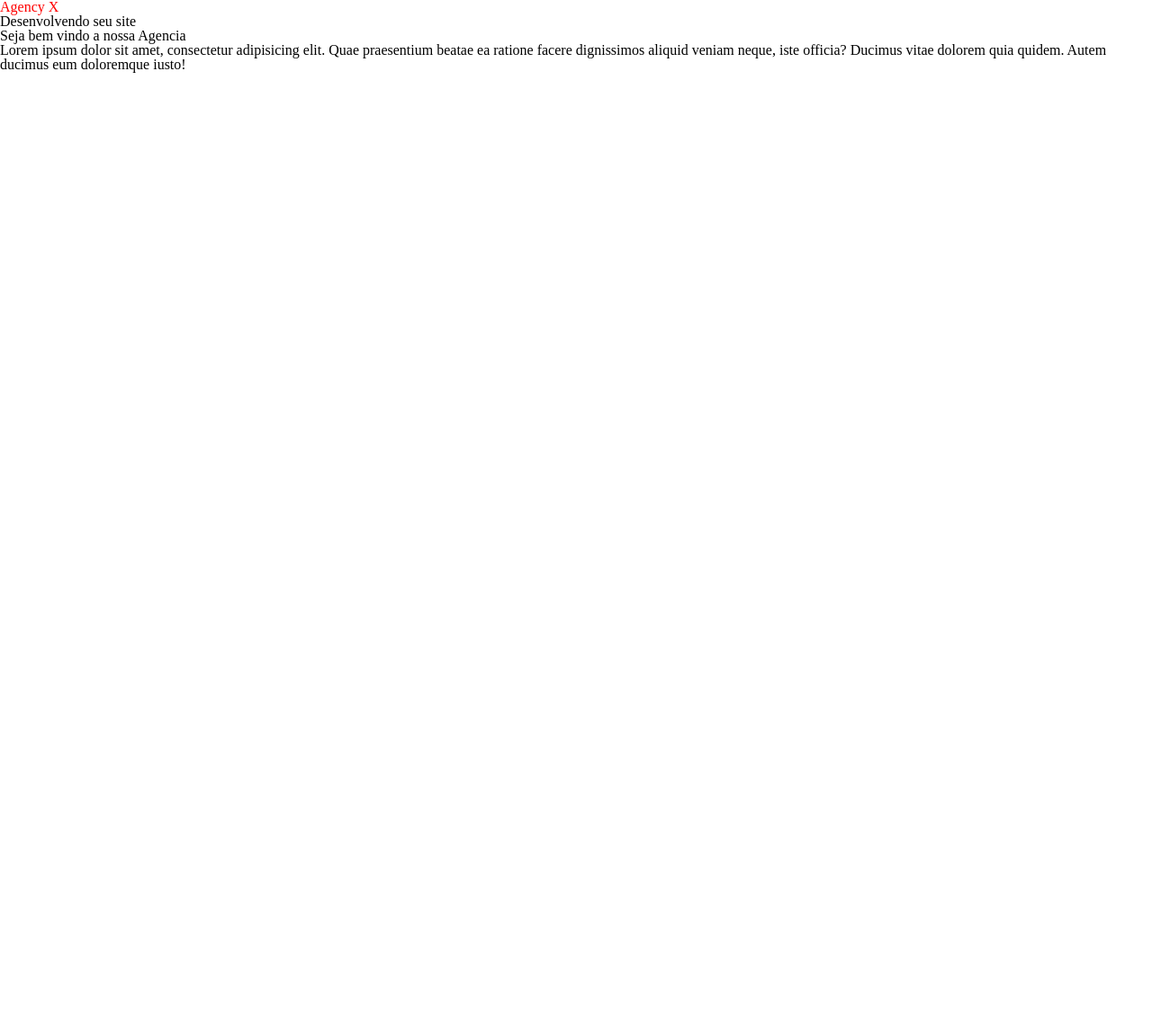
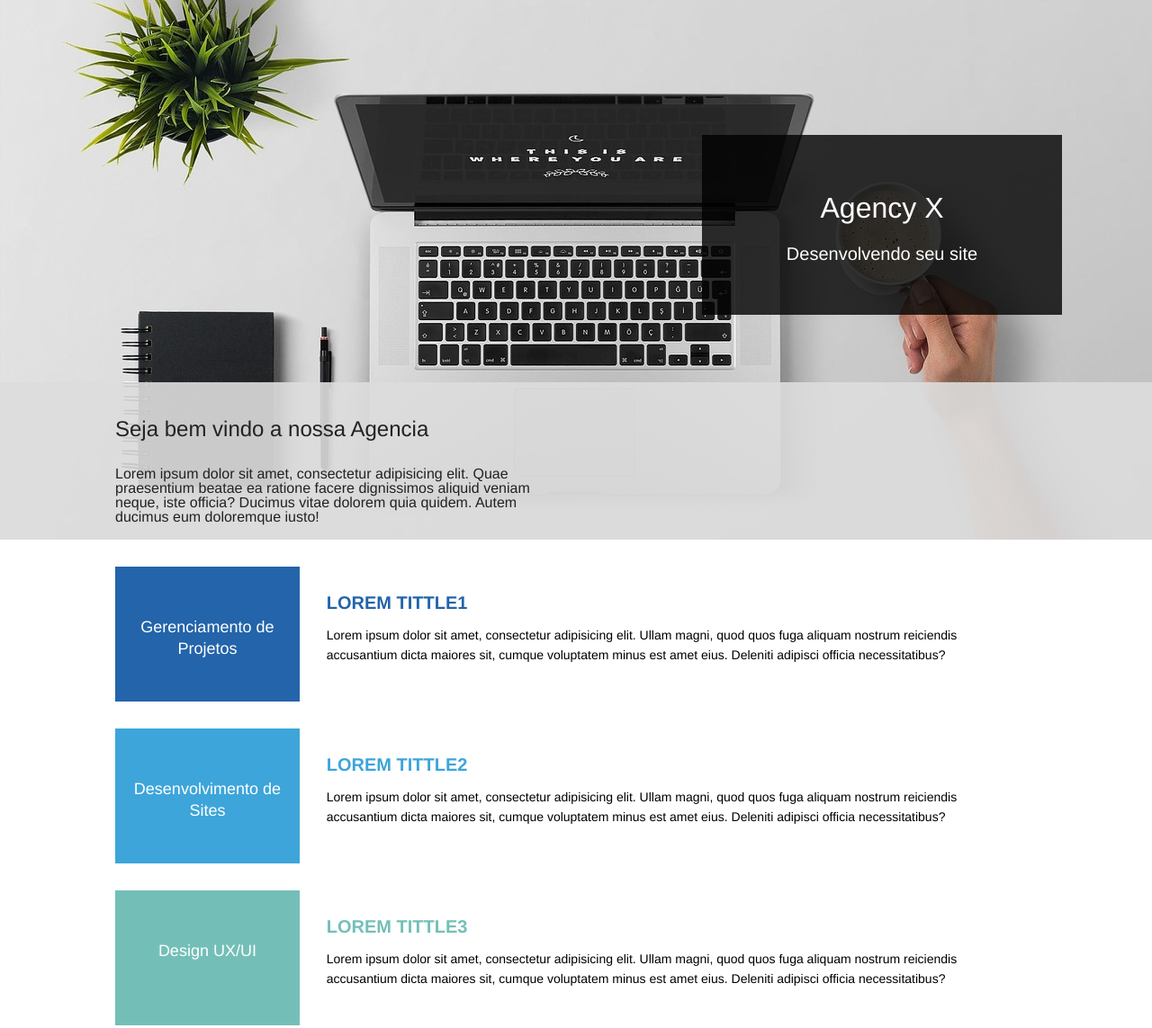
Before and after one commit to Romulo-Queiroz/Agency-model, a plain HTML site: page Agency-projeto/index.html in a window 1280 px wide. Shown: the whole page at 90% size. Before the commit the page ends 800 px from the top, so only its background shows below. Drawn offline with Linux system fonts and the light colour scheme.

Commit message:
Servicos css done

```diff
--- a/Agency-projeto/index.html
+++ b/Agency-projeto/index.html
@@ -28,11 +28,45 @@
                     <div class="company-info-background"></div>
                     <div class="company-info-titlebox">
                         <h2>Seja bem vindo a nossa Agencia</h2>
-                        <p>Lorem ipsum dolor sit amet, consectetur adipisicing elit. Quae praesentium beatae ea ratione facere dignissimos aliquid veniam neque, iste officia? Ducimus vitae dolorem quia quidem. Autem ducimus eum doloremque iusto!</p>
+                        <p>Lorem ipsum dolor sit amet, consectetur adipisicing elit. Quae praesentium beatae ea ratione
+                            facere dignissimos aliquid veniam neque, iste officia? Ducimus vitae dolorem quia quidem.
+                            Autem ducimus eum doloremque iusto!</p>
                     </div>
                 </div>
             </div>
         </header>
+        <!-- seção com os serviços prestados -->
+        <section>
+            <div class="service-container">
+                <div class="service-box">
+                    <div class="service-title" id="gerenciamento-box">
+                        <p>Gerenciamento de Projetos</p>
+                    </div>
+                    <div class="service-description">
+                        <h3 id="gerenciamento-title">LOREM TITTLE1</h3>
+                        <p>Lorem ipsum dolor sit amet, consectetur adipisicing elit. Ullam magni, quod quos fuga aliquam nostrum reiciendis accusantium dicta maiores sit, cumque voluptatem minus est amet eius. Deleniti adipisci officia necessitatibus?</p>
+                    </div>
+                </div>
+                <div class="service-box">
+                    <div class="service-title" id="dev-box">
+                        <p>Desenvolvimento de Sites</p>
+                    </div>
+                    <div class="service-description">
+                        <h3 id="dev-title">LOREM TITTLE2</h3>
+                        <p>Lorem ipsum dolor sit amet, consectetur adipisicing elit. Ullam magni, quod quos fuga aliquam nostrum reiciendis accusantium dicta maiores sit, cumque voluptatem minus est amet eius. Deleniti adipisci officia necessitatibus?</p>
+                    </div>
+                </div>
+                <div class="service-box">
+                    <div class="service-title" id="design-box">
+                        <p>Design UX/UI</p>
+                    </div>
+                    <div class="service-description">
+                        <h3 id="design-title">LOREM TITTLE3</h3>
+                        <p>Lorem ipsum dolor sit amet, consectetur adipisicing elit. Ullam magni, quod quos fuga aliquam nostrum reiciendis accusantium dicta maiores sit, cumque voluptatem minus est amet eius. Deleniti adipisci officia necessitatibus?</p>
+                    </div>
+                </div>
+            </div>
+        </section>
     </div>
     <!-- Script do fontawesome -->
     <script src="https://kit.fontawesome.com/b20e204bb5.js" crossorigin="anonymous"></script>
--- a/Agency-projeto/style/style.css
+++ b/Agency-projeto/style/style.css
@@ -1,3 +1,136 @@
-h1{
-    color: red;
+/*  config Geral */
+html{
+    font-family: helvetica, sans-serif;
 }
+
+/* Banner */
+.banner{
+    width: 100%;
+    height: 600px;
+    background-image: url('../imagens/capa2.jpg');
+    background-position: center;
+    position: relative;
+}
+
+.box-container{
+    width: 400px;
+    height: 200px;
+    text-align: center;
+    position: absolute;
+    right: 100px;
+    bottom: 250px;
+}
+.box-background{
+    width: 100%;
+    height: 100%;
+    background-color: #000;
+    opacity: .8;
+    position: relative;
+}
+.box-banner-title{
+    position: absolute;
+    width: 100%;
+    text-align: center;
+    top: 0;
+    color: #fff;
+    padding-top: 65px;
+}
+.box-banner-title h1{
+    font-size: 32px;
+    margin-bottom: 25px;
+}
+.box-banner-title p{
+    font-size: 20px;
+}
+.company-info-container{
+    position: absolute;
+    bottom: 0;
+    width: 100%;
+    height: 175px;
+}
+.company-info-background{
+    width: 100%;
+    height: 100%;
+    background-color: #ddd;
+    opacity: .9;
+}
+.company-info-titlebox{
+    position: absolute;
+    padding-left: 10%;
+    top: 40px;
+    width: 500px;
+}
+.company-info-titlebox h2, .company-info-titlebox p{
+    color: #222;
+}
+.company-info-titlebox h2{
+    margin-bottom: 30px;
+    font-size: 24px;
+}
+
+/* Serviços prestados  */
+
+.service-container{
+    max-width: 1200px;
+    padding: 30px 10%;
+    padding-bottom: 0;
+}
+.service-box{
+    width: 100%;
+    position: relative;
+    clear: both;
+    height: 150px;
+    margin-bottom: 30px;
+}
+.service-box:last{
+    margin-bottom: 0;
+}
+.service-title{
+    width: 20%;
+    height: 150px;
+    background-color: #ddd;
+    float: left;
+    text-align: center;
+    line-height: 150px;
+    padding: 20px;
+    box-sizing: border-box;
+}
+.service-title p {
+    padding-top: 35px;
+    color: #fff;
+    font-size: 18px;
+    line-height: 24px;
+}
+.service-description{
+    width: 80%;
+    float: left;
+    padding: 30px;
+    box-sizing: border-box;
+}
+.service-description h3{
+    font-size: 20px;
+    margin-bottom: 15px;
+    font-weight: bold;
+}
+.service-description p{
+    font-size: 14px;
+    line-height: 22px;
+}
+#gerenciamento-title{
+    color: #2364aa;
+}
+#dev-title{
+    color: #3da5d9;
+}
+#design-title{
+    color: #73bfb8;
+}
+#gerenciamento-box{
+    background-color: #2364aa;
+}
+#dev-box{
+    background-color: #3da5d9;
+}
+#design-box{
+    background-color: #73bfb8;
+}
```
